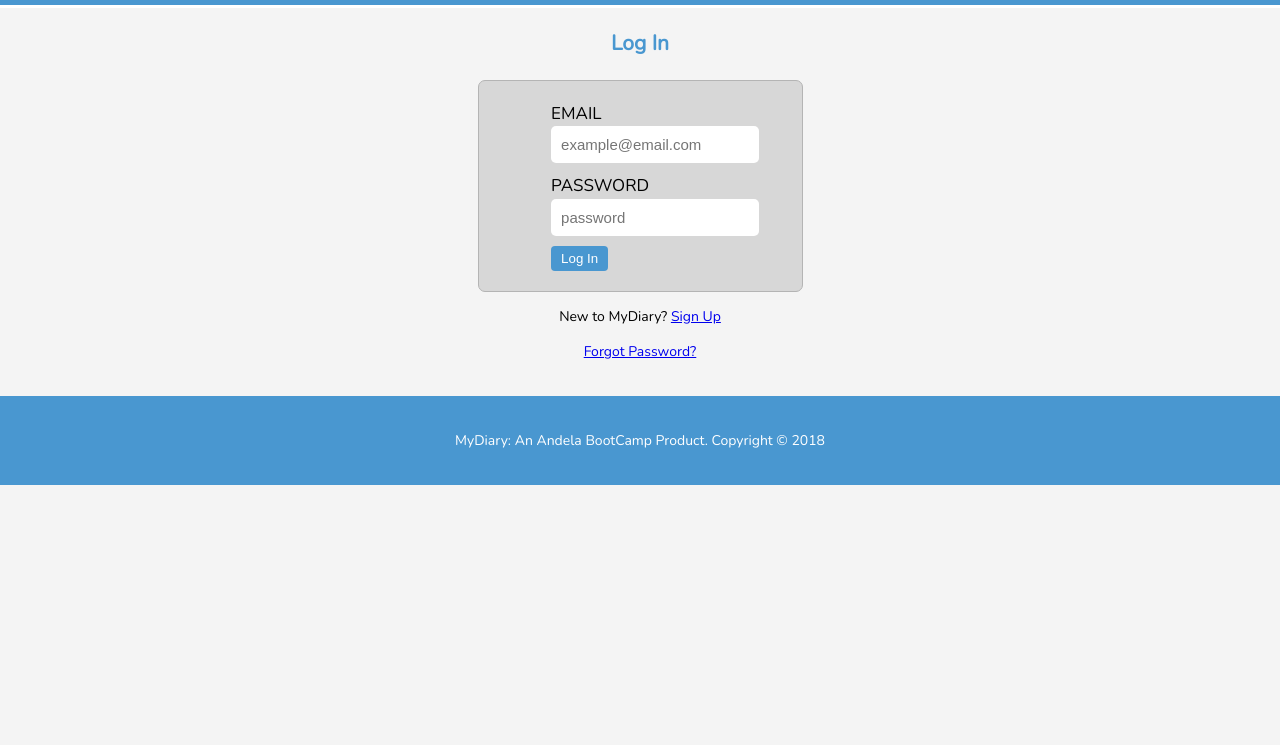
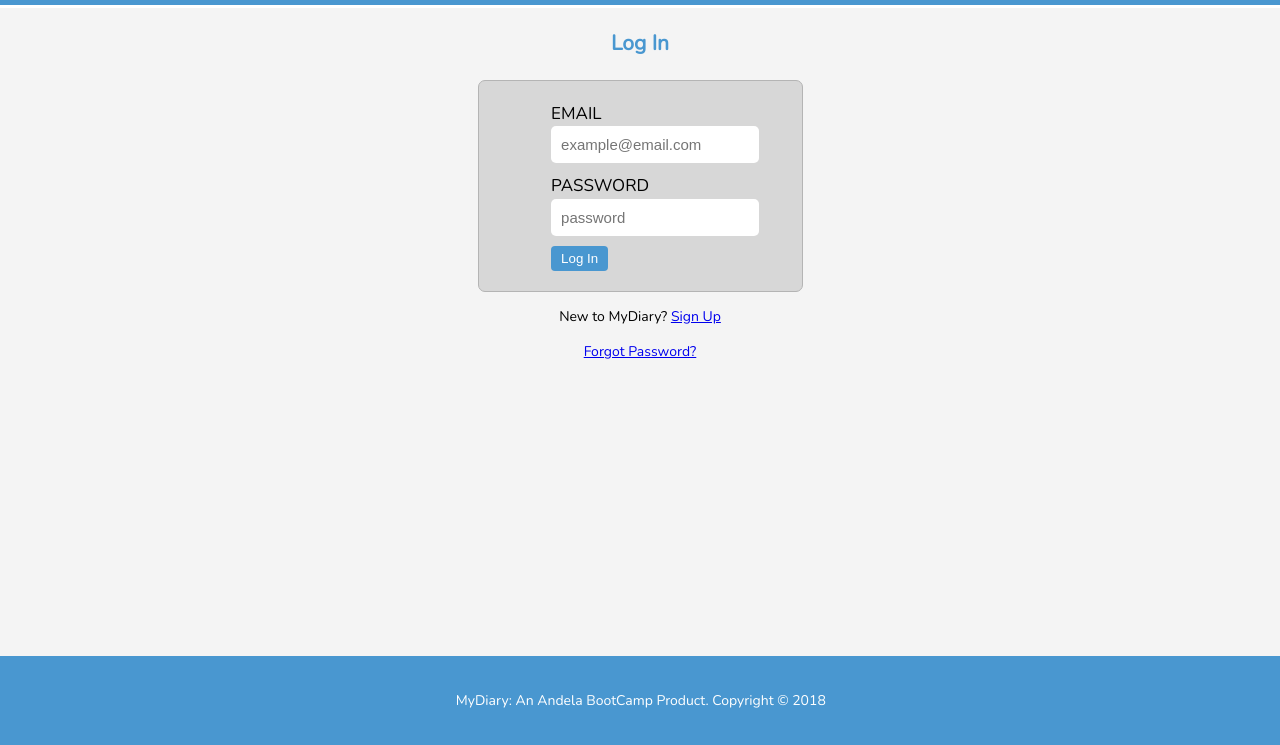
Before and after one commit to Sammuel09/myDiary, a website: page UI/signIn.html in a window 1280 px wide. Shown: the part 55-800 px from the top of the page. Drawn offline with nearby package versions, Linux system fonts and the light colour scheme.

Commit message:
Adjust footer on signup and signin page

```diff
--- a/UI/css/style.css
+++ b/UI/css/style.css
@@ -3,6 +3,8 @@
 	padding: 0;
 	margin: 0;
 	background-color: #f4f4f4;
+	height: 100%;
+	min-height: 100%;
 }
 
 /* Globals */
@@ -10,6 +12,7 @@
 	width: 60%;
 	margin: auto;
 	overflow: hidden;
+	min-height: 100%;
 }
 
 .form-container {
@@ -217,9 +220,13 @@
 footer {
 	padding: 20px;
 	margin-top: 20px;
+	width: 97%;
 	color: #ffffff;
 	background-color: #4997D0;
 	text-align: center;
+	bottom: 0;
+	clear: both;
+  position: absolute;
 }
 
 
--- a/UI/signIn.html
+++ b/UI/signIn.html
@@ -60,9 +60,7 @@
 	</section>
 
 	<footer>
-		<div class="container">
 			<p>MyDiary: An Andela BootCamp Product. Copyright &copy; 2018</p>
-		</div>
 	</footer>
 
 
```
Also changed, not shown: UI/index.html (+2 -0 lines), UI/signUp.html (+0 -2 lines).
